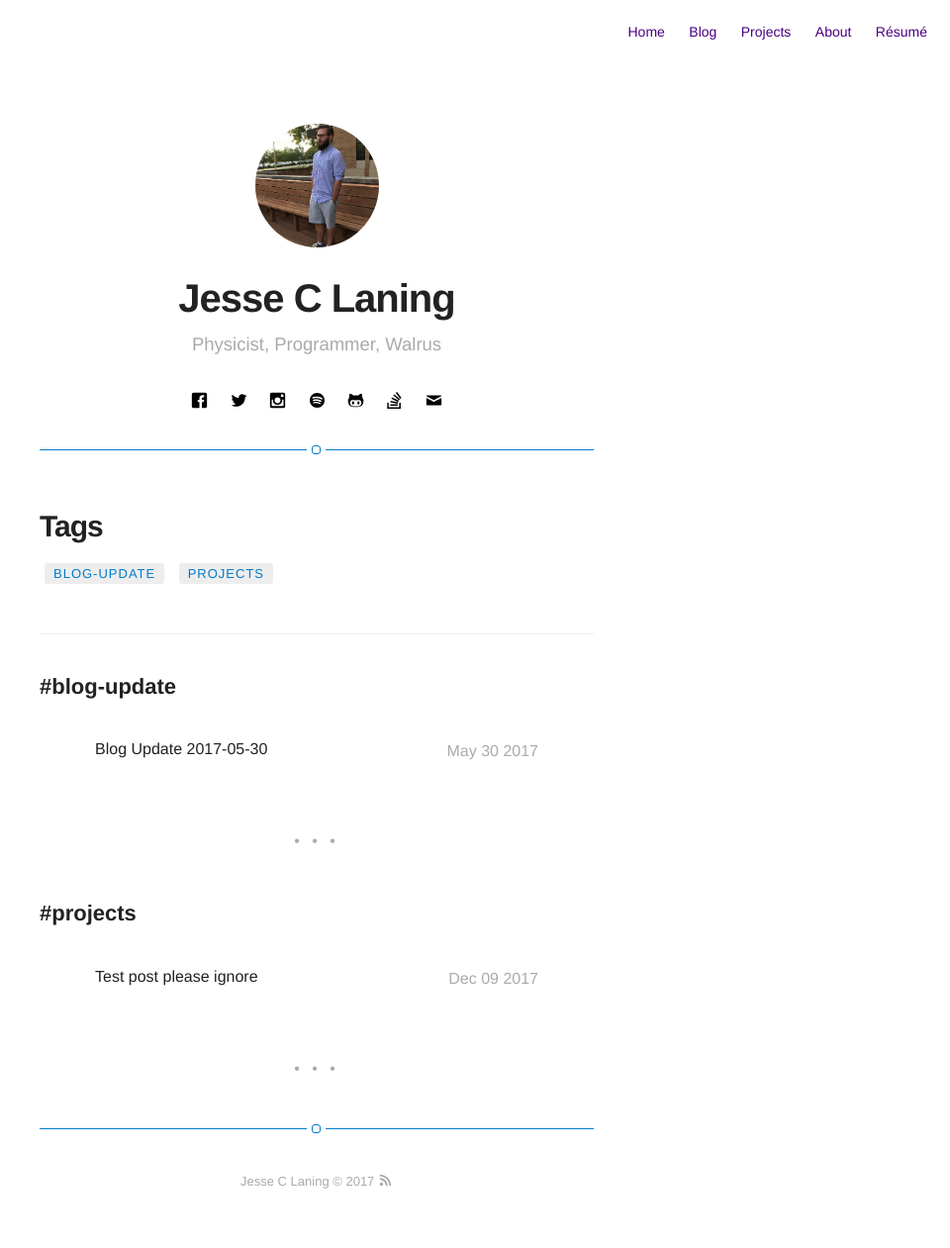
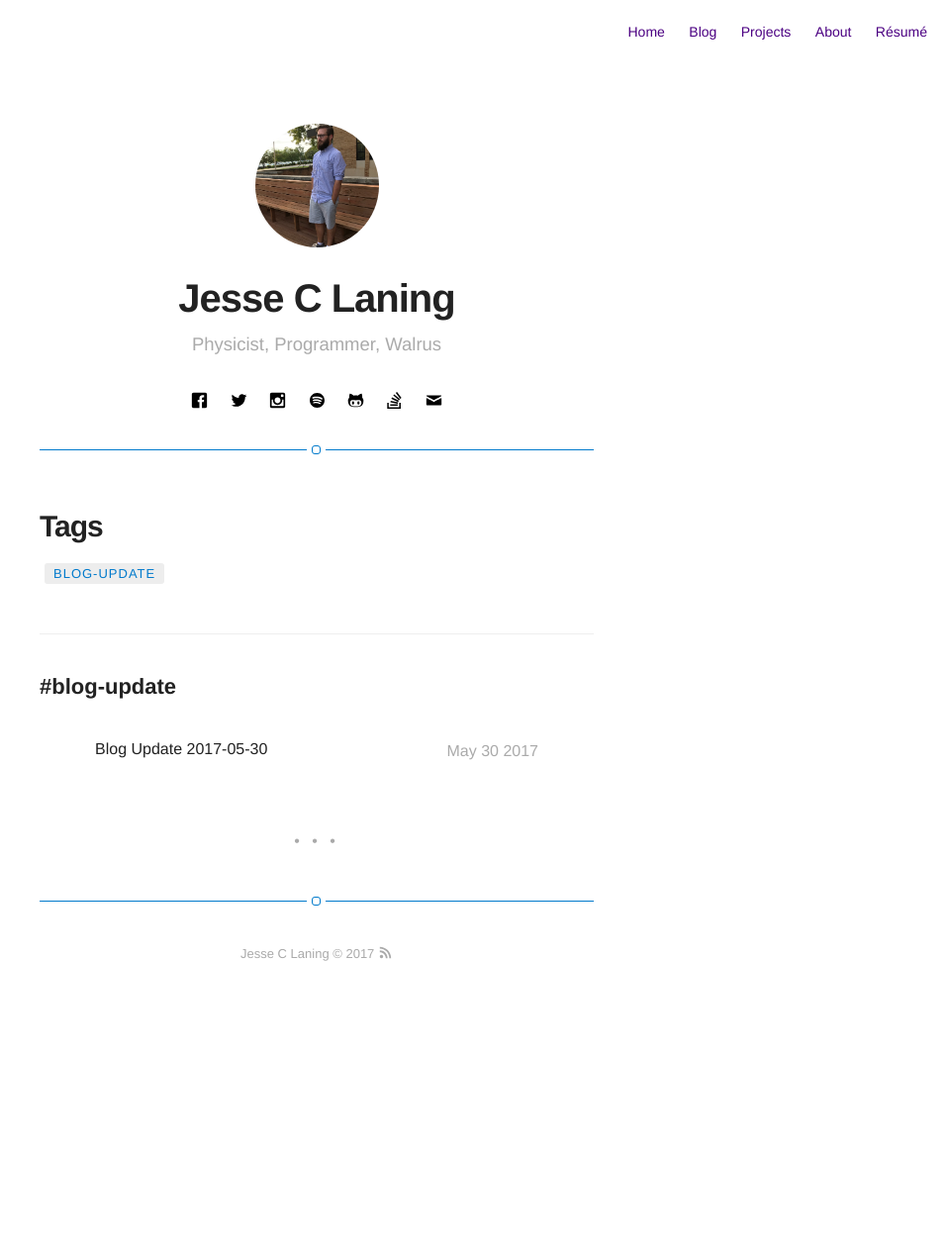
Before and after one commit to jamolnng/jamolnng.github.io, a Jekyll site: the page built from tags.html, in a window 1280 px wide. Shown: the whole page at 99% size, without its empty margins (320-1280 px from the left). Built offline with Jekyll 4.4.1, drawn with Linux system fonts in a browser that asks for light colours; nearby versions of some CDN libraries; library files that are not in the unit come from our copies; after the commit the page ends 1031 px from its top, so only the background shows below that.

Commit message:
projects

```diff
--- a/_posts/2017-12-09-Test-Post-Please-Ignore-2017-12-309.markdown
+++ /dev/null
@@ -1,12 +0,0 @@
----
-title: "Test post please ignore"
-layout: post
-date: 2017-12-09
-headerImage: false
-tag: projects
-category: projects
-author: jesselaning
-description: Test post please ignore
----
-
-Test post please ignore
--- a/_projects/2017-12-09-Test-Post-Please-Ignore-2017-12-309.markdown
+++ b/_projects/2017-12-09-Test-Post-Please-Ignore-2017-12-309.markdown
@@ -3,8 +3,9 @@
 layout: post
 date: 2017-12-09
 headerImage: false
-tag: projects
-category: projects
+tag: project
+category: project
+projects: true
 author: jesselaning
 description: Test post please ignore
 ---
--- a/projects.html
+++ b/projects.html
@@ -3,7 +3,7 @@
 title: Projects
 ---
 <section class="list">
-    {% for post in site.posts %}
+    {% for post in site.projects %}
         {% if post.projects %}
             <div class="item {% if post.star %}star{% endif %}">
                 <a class="url" href="{% if post.externalLink %}{{ post.externalLink }}{% else %}{{ site.url }}{{ post.url }}{% endif %}">
```
